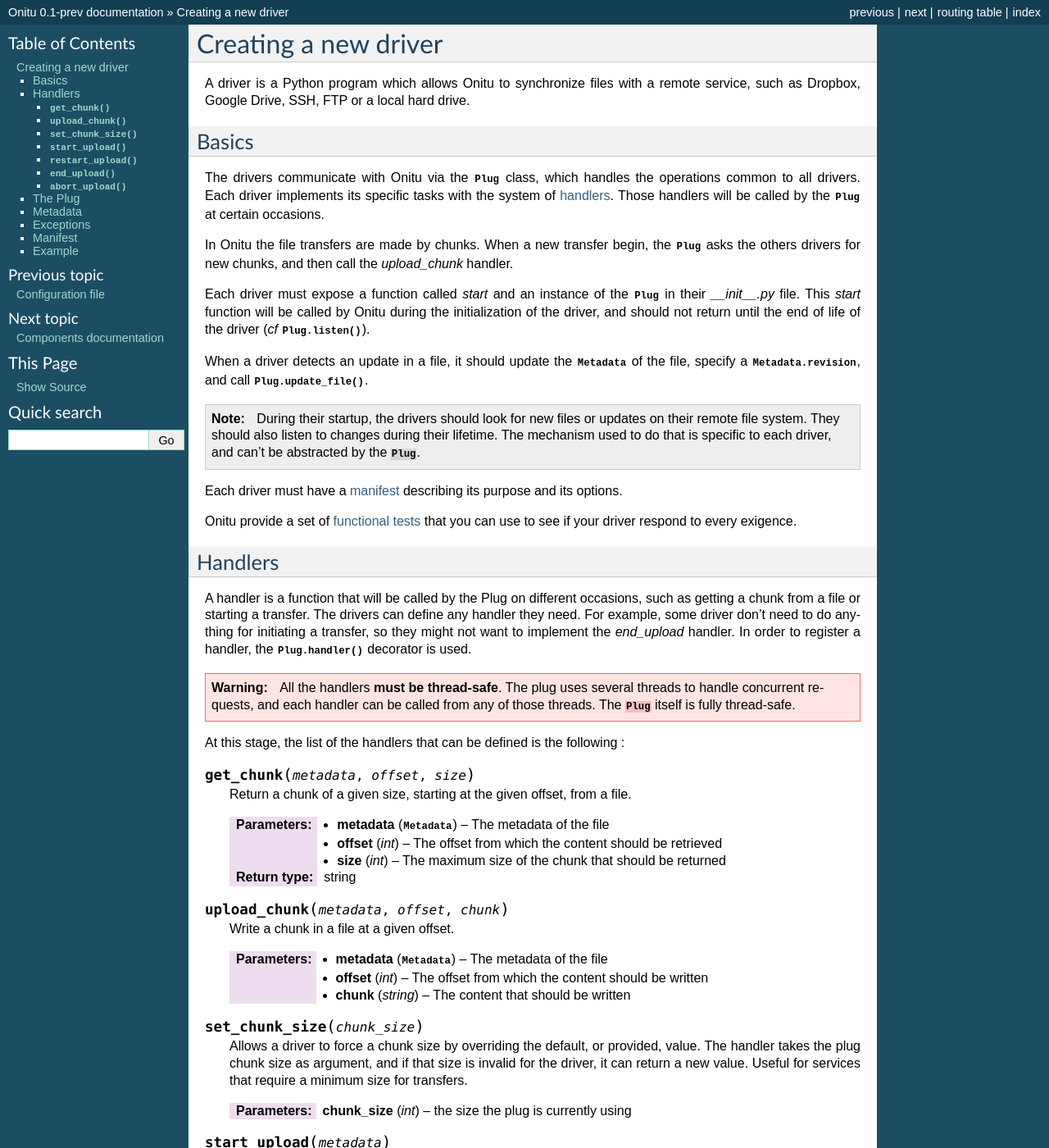
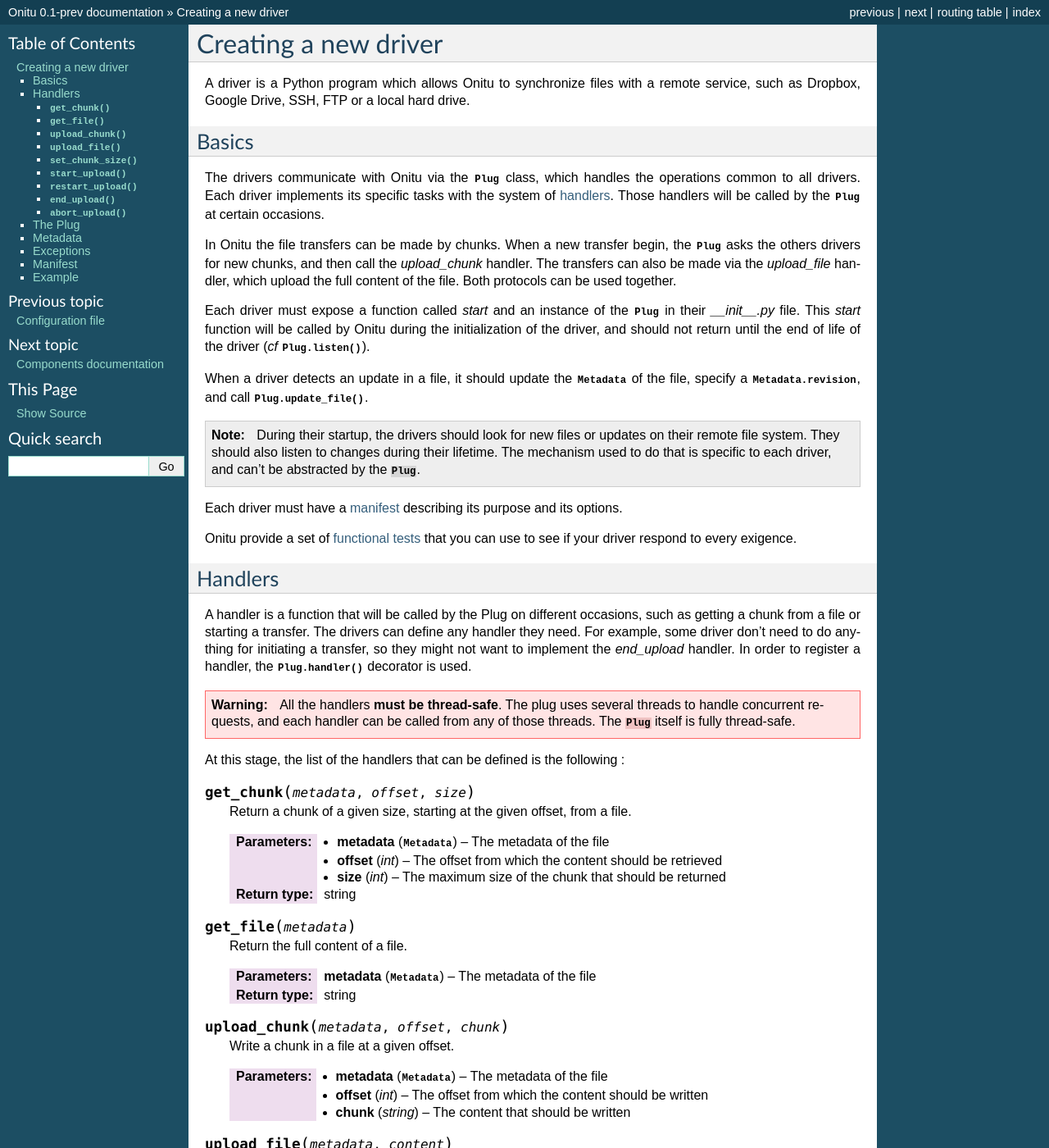
Before and after one commit to onitu/onitu, a Sphinx documentation site: the page built from docs/drivers.rst, in a window 1280 px wide and 1400 px high. Shown: the whole window at 82% size. Built offline with Sphinx 7.4.7, drawn with Linux system fonts in a browser that asks for light colours; some of the changed text lies outside the part shown.

Commit message:
Add documentation for one-shot transfers

```diff
--- a/docs/drivers.rst
+++ b/docs/drivers.rst
@@ -9,7 +9,7 @@
 
 The drivers communicate with Onitu via the :class:`.Plug` class, which handles the operations common to all drivers. Each driver implements its specific tasks with the system of handlers_. Those handlers will be called by the :class:`.Plug` at certain occasions.
 
-In Onitu the file transfers are made by chunks. When a new transfer begin, the :class:`.Plug` asks the others drivers for new chunks, and then call the `upload_chunk` handler.
+In Onitu the file transfers can be made by chunks. When a new transfer begin, the :class:`.Plug` asks the others drivers for new chunks, and then call the `upload_chunk` handler. The transfers can also be made via the `upload_file` handler, which upload the full content of the file. Both protocols can be used together.
 
 Each driver must expose a function called `start` and an instance of the :class:`.Plug` in their `__init__.py` file. This `start` function will be called by Onitu during the initialization of the driver, and should not return until the end of life of the driver (*cf* :meth:`.Plug.listen`).
 
@@ -47,6 +47,14 @@
   :type size: int
   :rtype: string
 
+.. function:: get_file(metadata)
+
+  Return the full content of a file.
+
+  :param metadata: The metadata of the file
+  :type metadata: :class:`.Metadata`
+  :rtype: string
+
 .. function:: upload_chunk(metadata, offset, chunk)
 
   Write a chunk in a file at a given offset.
@@ -56,6 +64,15 @@
   :param offset: The offset from which the content should be written
   :type offset: int
   :param chunk: The content that should be written
+  :type chunk: string
+
+.. function:: upload_file(metadata, content)
+
+  Write the full content of a file.
+
+  :param metadata: The metadata of the file
+  :type metadata: :class:`.Metadata`
+  :param content: The content of the file
   :type chunk: string
 
 .. function:: set_chunk_size(chunk_size)
```
